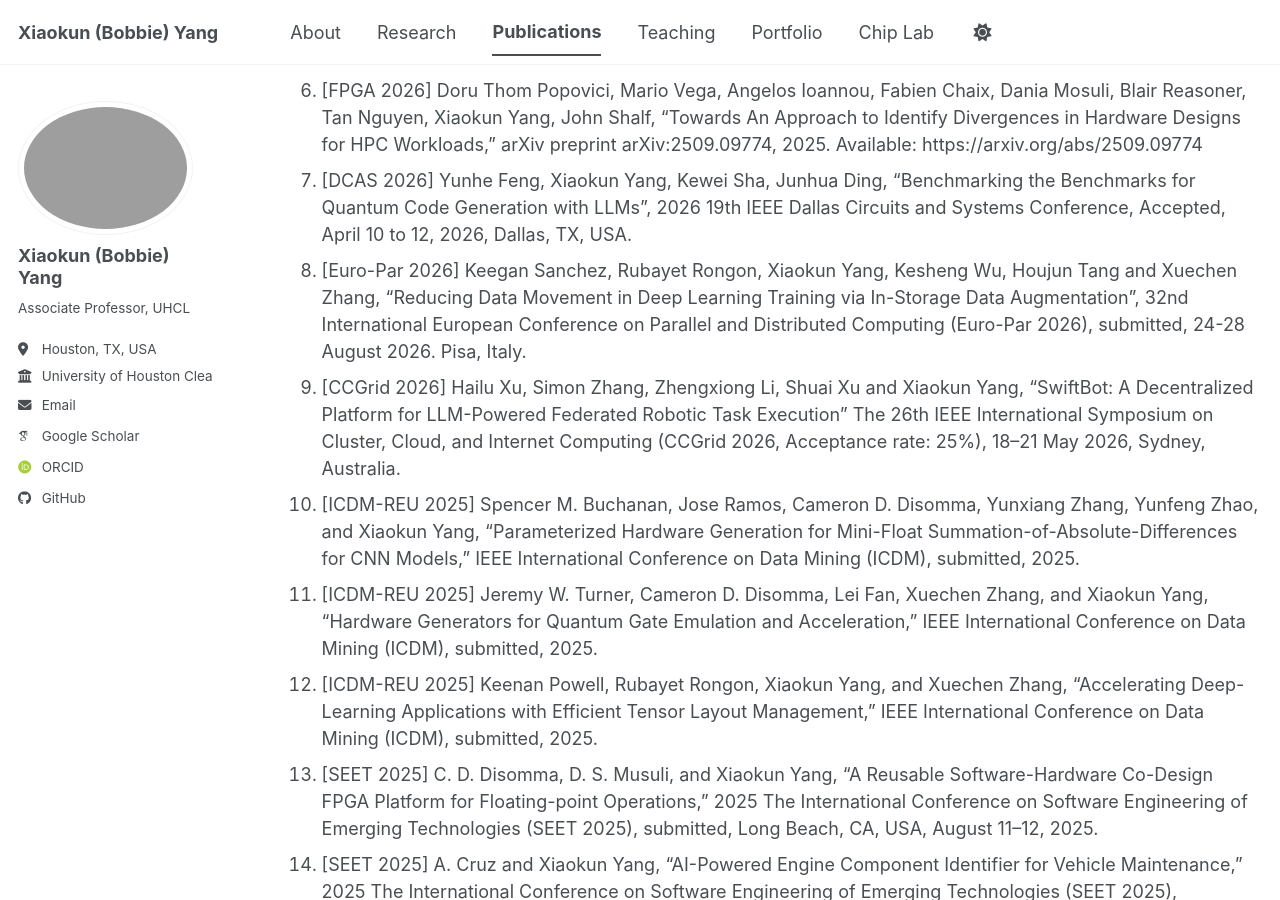
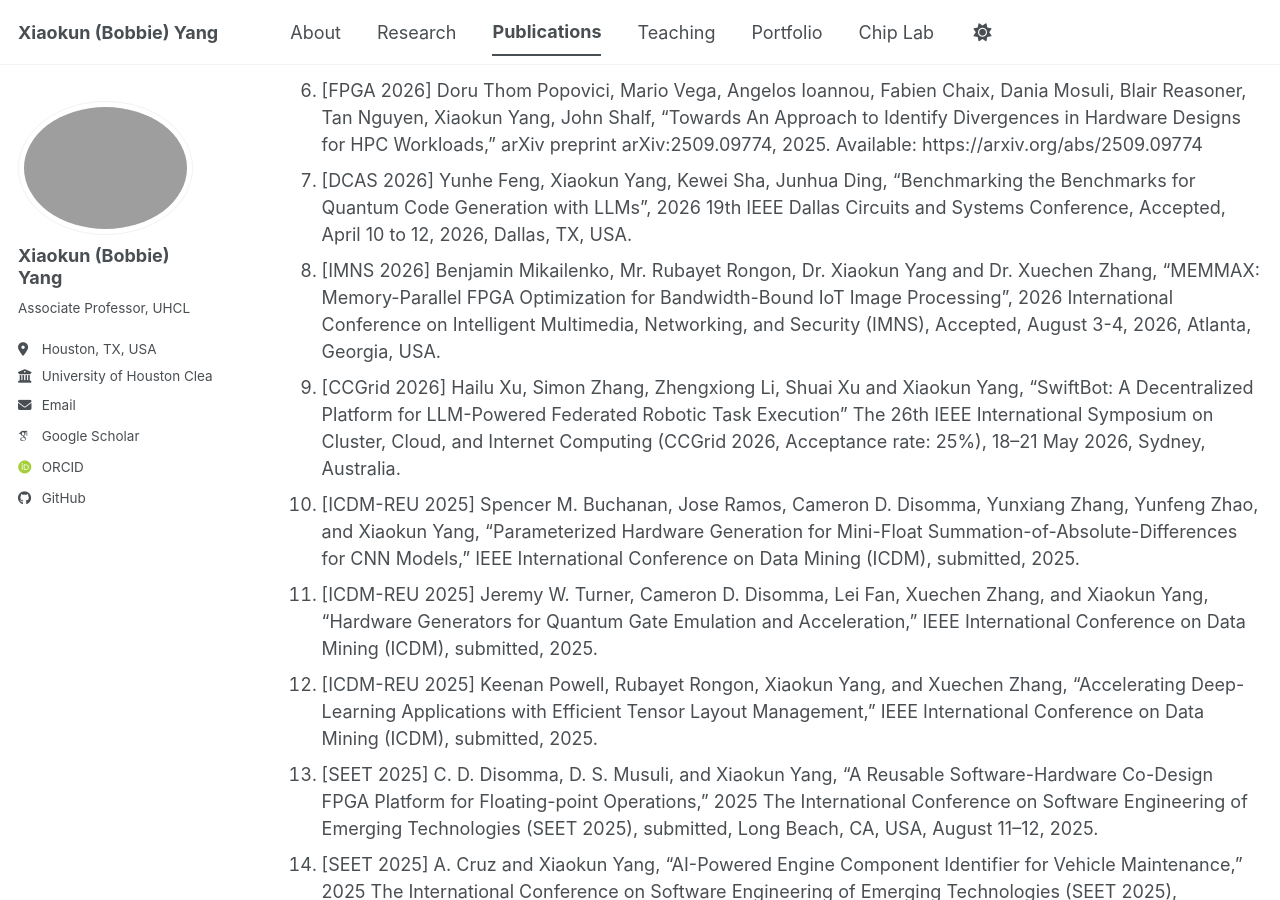
Before and after one commit to bobbieyang/bobbieyang.github.io, a Jekyll site: the page built from _pages/publications.md, in a window 1280 px wide and 900 px high, scrolled down 2908 px. Built offline with Jekyll 4.4.1, drawn with Linux system fonts in a browser that asks for light colours; some web fonts are replaced; a script bundle is joined from its source files by our own code; library files that are not in the unit come from our copies.

Commit message:
Update publications.md

```diff
--- a/_pages/publications.md
+++ b/_pages/publications.md
@@ -57,7 +57,7 @@ Conferences
 5. [IPDPS 2026] Angelos Ioannou, Mario Vega, Fabien Chaix, Dania Mosuli, Blair Reasoner, Tan Nguyen, Xiaokun Yang, John Shalf, and Doru Thom Popovici, “A Hierarchical Methodology for Hardware Design Exploration of Mathematical Kernels”, Reconfigurable Architectures Workshop (RAW 2026), 40th IEEE International Parallel & Distributed Processing Symposium (IPDPS 2026), Accepted, May 25-29, 2026, New Orleans, USA
 6. [FPGA 2026] Doru Thom Popovici, Mario Vega, Angelos Ioannou, Fabien Chaix, Dania Mosuli, Blair Reasoner, Tan Nguyen, Xiaokun Yang, John Shalf, “Towards An Approach to Identify Divergences in Hardware Designs for HPC Workloads,” arXiv preprint arXiv:2509.09774, 2025. Available: https://arxiv.org/abs/2509.09774
 7. [DCAS 2026] Yunhe Feng, Xiaokun Yang, Kewei Sha, Junhua Ding, “Benchmarking the Benchmarks for Quantum Code Generation with LLMs”, 2026 19th IEEE Dallas Circuits and Systems Conference, Accepted, April 10 to 12, 2026, Dallas, TX, USA.
-8. [Euro-Par 2026] Keegan Sanchez, Rubayet Rongon, Xiaokun Yang, Kesheng Wu, Houjun Tang and Xuechen Zhang, “Reducing Data Movement in Deep Learning Training via In-Storage Data Augmentation”, 32nd International European Conference on Parallel and Distributed Computing (Euro-Par 2026), submitted, 24-28 August 2026. Pisa, Italy.
+8. [IMNS 2026] Benjamin Mikailenko, Mr. Rubayet Rongon, Dr. Xiaokun Yang and Dr. Xuechen Zhang, “MEMMAX: Memory-Parallel FPGA Optimization for Bandwidth-Bound IoT Image Processing”, 2026 International Conference on Intelligent Multimedia, Networking, and Security (IMNS), Accepted, August 3-4, 2026, Atlanta, Georgia, USA.
 9. [CCGrid 2026] Hailu Xu, Simon Zhang, Zhengxiong Li, Shuai Xu and Xiaokun Yang, “SwiftBot: A Decentralized Platform for LLM-Powered Federated Robotic Task Execution” The 26th IEEE International Symposium on Cluster, Cloud, and Internet Computing (CCGrid 2026, Acceptance rate: 25%), 18–21 May 2026, Sydney, Australia.
 10. [ICDM-REU 2025] Spencer M. Buchanan, Jose Ramos, Cameron D. Disomma, Yunxiang Zhang, Yunfeng Zhao, and Xiaokun Yang, “Parameterized Hardware Generation for Mini-Float Summation-of-Absolute-Differences for CNN Models,” IEEE International Conference on Data Mining (ICDM), submitted, 2025.
 11. [ICDM-REU 2025] Jeremy W. Turner, Cameron D. Disomma, Lei Fan, Xuechen Zhang, and Xiaokun Yang, “Hardware Generators for Quantum Gate Emulation and Acceleration,” IEEE International Conference on Data Mining (ICDM), submitted, 2025.
```
